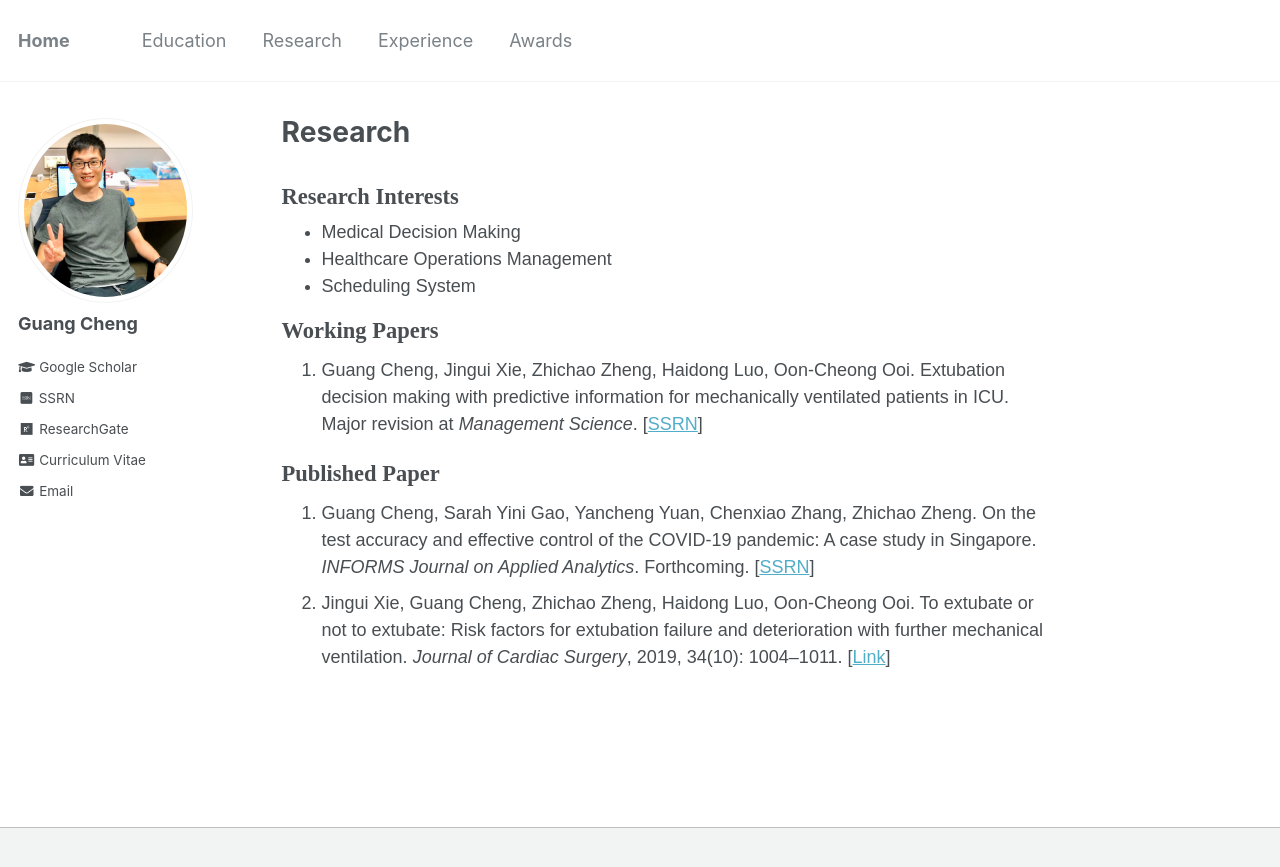
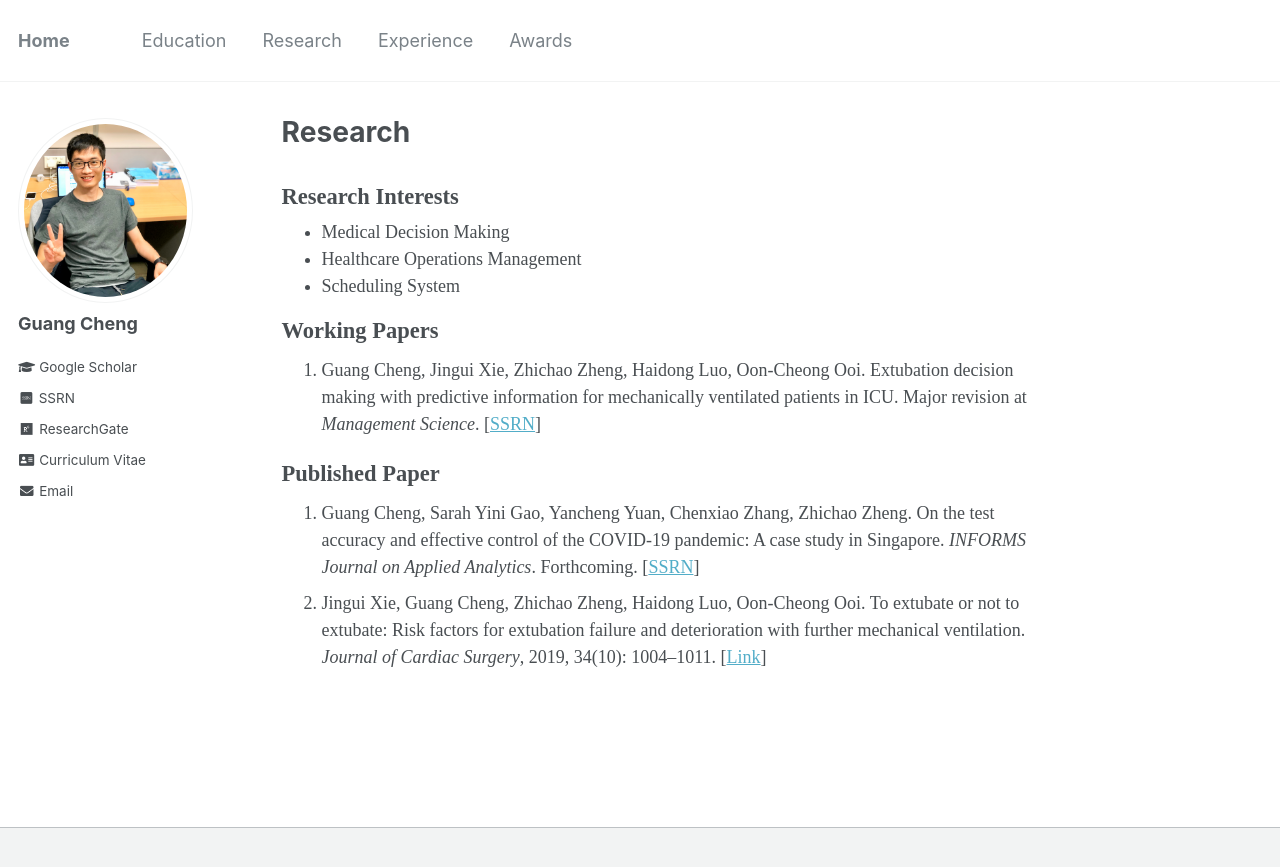
Before and after one commit to gcheng-nus/gcheng-nus.github.io, a Jekyll site: the page built from _pages/research.md, in a window 1280 px wide. Shown: the top 867 px of the page. Built offline with Jekyll 4.4.1, drawn with Linux system fonts in a browser that asks for light colours; some web fonts are replaced.

Commit message:
modify font style

```diff
--- a/_pages/research.md
+++ b/_pages/research.md
@@ -4,7 +4,7 @@ title: "Research"
 permalink: /research/
 author_profile: true
 ---
-<body style="font-family: Sans-serif;">
+<body style="font-family: Time New Roman;">
 
 <h2 style="margin-top: 1em; font-family: Time New Roman;">Research Interests</h2>
 <ul style="margin-top: 0em; margin-bottom: 1.2em; line-height:100%;">
--- a/_sass/_page.scss
+++ b/_sass/_page.scss
@@ -56,7 +56,7 @@
     /* border-bottom: 1px solid $border-color; */
     margin-top: 0.3em;
     margin-bottom: 0.1em;
-    font-family: Time New Roman;
+    font-family: Serif;
   }
 
   p, li, dl {
```
